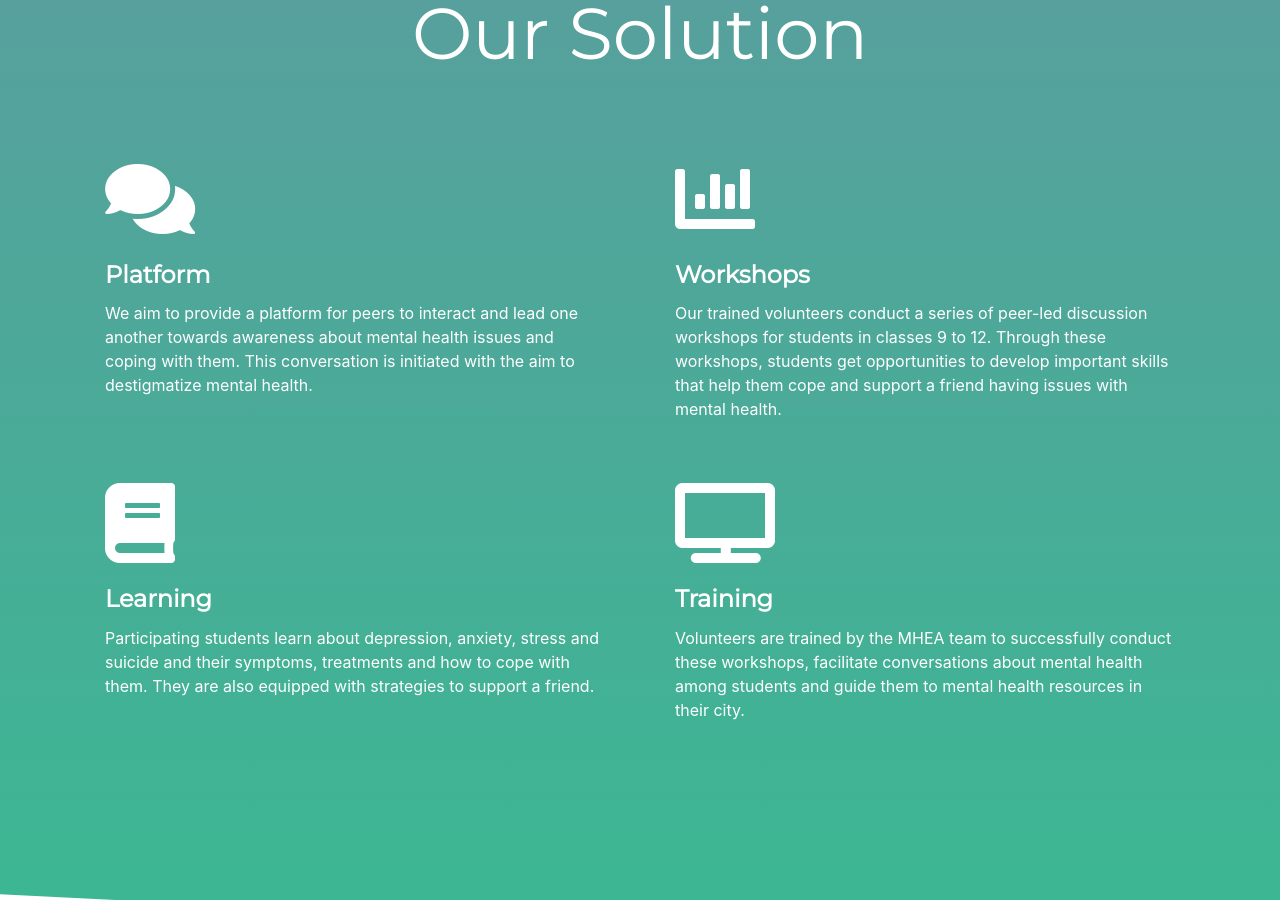
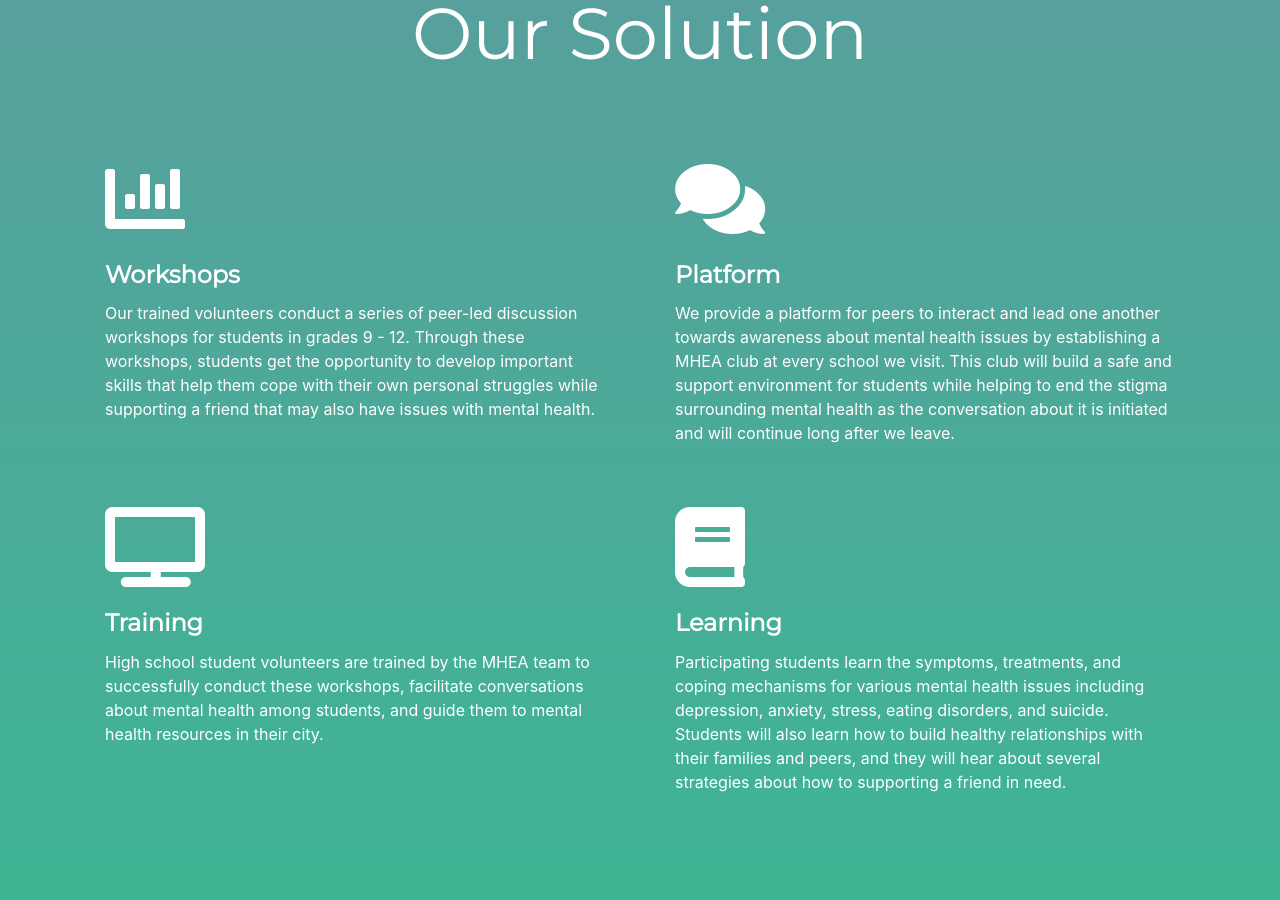
Before and after one commit to edvb/projectmhea.org, a Jekyll site: the page built from index.md, in a window 1280 px wide and 900 px high, scrolled down 2496 px. Built offline with Jekyll 4.4.1, drawn with Linux system fonts in a browser that asks for light colours; nearby versions of some CDN libraries.

Commit message:
Update Our Solution info

```diff
--- a/_data/cards.yml
+++ b/_data/cards.yml
@@ -12,15 +12,15 @@ intro:
       name: 'Our Team'
       link: '#team'
 solution:
+  - title: 'Workshops'
+    symbol: 'chart-bar'
+    desc: 'Our trained volunteers conduct a series of peer-led discussion workshops for students in grades 9 - 12. Through these workshops, students get the opportunity to develop important skills that help them cope with their own personal struggles while supporting a friend that may also have issues with mental health.'
   - title: 'Platform'
     symbol: 'comments'
-    desc: 'We aim to provide a platform for peers to interact and lead one another towards awareness about mental health issues and coping with them. This conversation is initiated with the aim to destigmatize mental health.'
-  - title: 'Workshops'
-    symbol: 'chart-bar'
-    desc: 'Our trained volunteers conduct a series of peer-led discussion workshops for students in classes 9 to 12. Through these workshops, students get opportunities to develop important skills that help them cope and support a friend having issues with mental health.'
+    desc: 'We provide a platform for peers to interact and lead one another towards awareness about mental health issues by establishing a MHEA club at every school we visit. This club will build a safe and support environment for students while helping to end the stigma surrounding mental health as the conversation about it is initiated and will continue long after we leave.'
+  - title: 'Training'
+    symbol: 'tv'
+    desc: 'High school student volunteers are trained by the MHEA team to successfully conduct these workshops, facilitate conversations about mental health among students, and guide them to mental health resources in their city.'
   - title: 'Learning'
     symbol: 'book'
-    desc: 'Participating students learn about depression, anxiety, stress and suicide and their symptoms, treatments and how to cope with them. They are also equipped with strategies to support a friend.'
-  - title: 'Training'
-    symbol: 'tv'
-    desc: 'Volunteers are trained by the MHEA team to successfully conduct these workshops, facilitate conversations about mental health among students and guide them to mental health resources in their city.'
+    desc: 'Participating students learn the symptoms, treatments, and coping mechanisms for various mental health issues including depression, anxiety, stress, eating disorders, and suicide.  Students will also learn how to build healthy relationships with their families and peers, and they will hear about several strategies about how to supporting a friend in need.'
```
